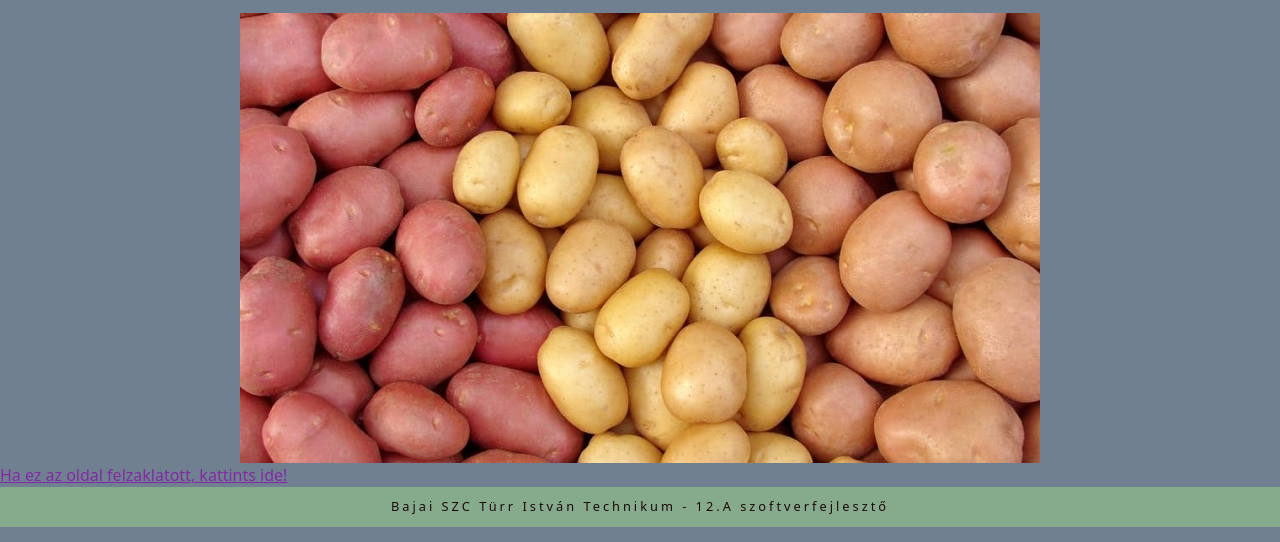
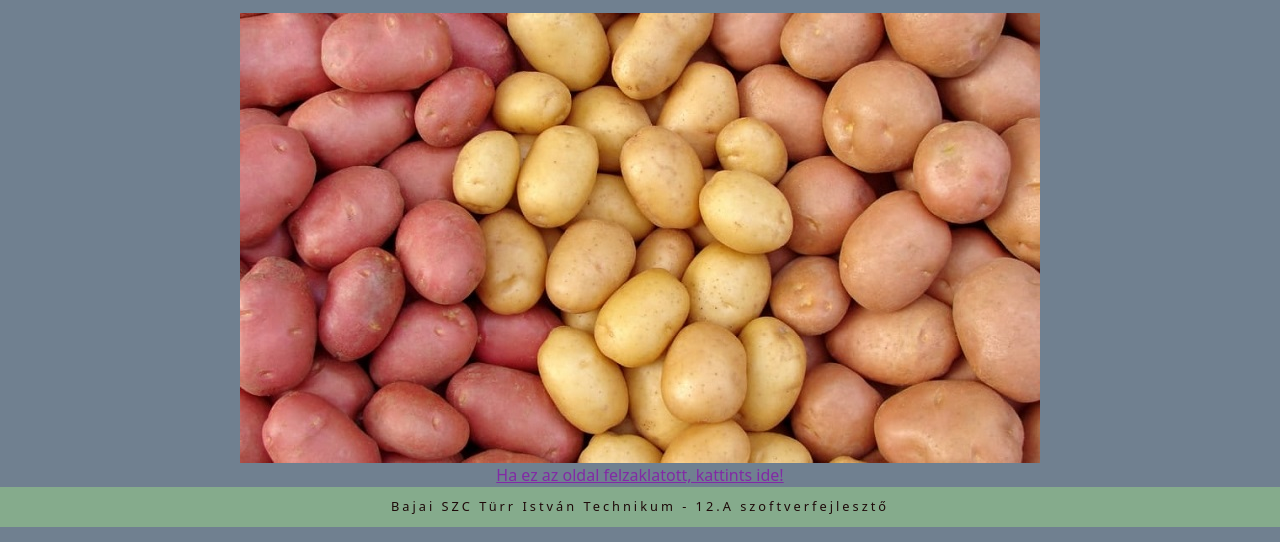
Before and after one commit to Szaszuge/Krumpli, a plain HTML site: page index.html in a window 1280 px wide. Shown: the part 258-800 px from the top of the page. Drawn offline with nearby package versions, Linux system fonts and the light colour scheme.

Commit message:
a kattintható szöveget középre helyeztem

```diff
--- a/css/style.css
+++ b/css/style.css
@@ -16,11 +16,13 @@
 
 .gomb{
     color: rgb(130, 42, 165);
-    align-self: center;
+    width: 100%;
+    text-align: center;
 }
 
 body{
     background-color: slategray;
+    text-align: center;
 }
 
 footer{
```
